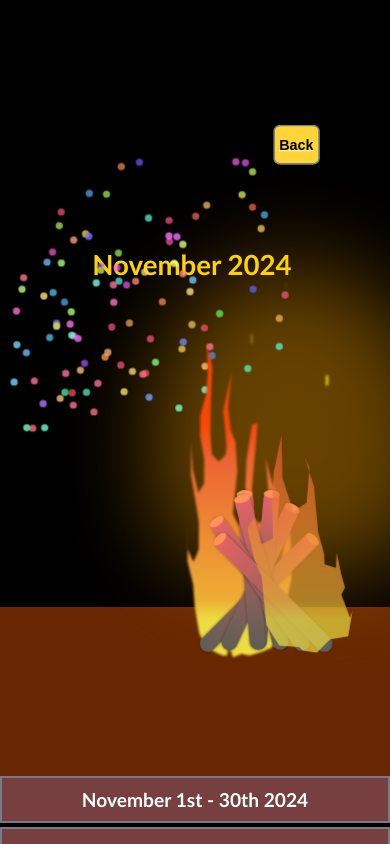
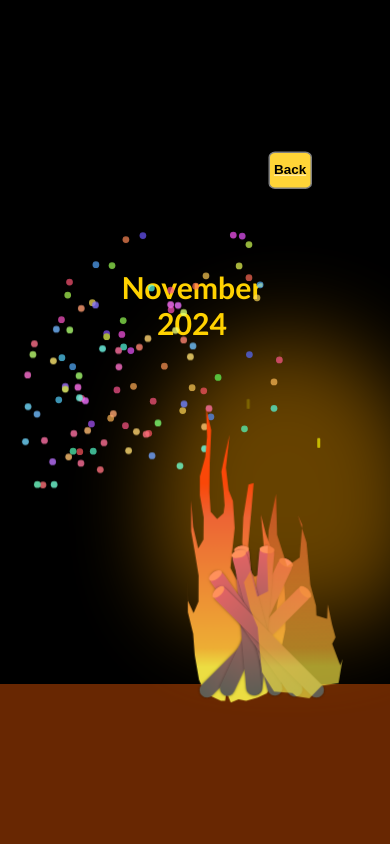
Before and after one commit to JillThomas799/thomasfamilyblog-2024-2025git, a React (Create React App) app: page /november2024 in a window 390 px wide. Built offline with nearby package versions, Linux system fonts and the light colour scheme.

Commit message:
Modifications November 2024, bonfire animations and September hyperlink settings

```diff
--- a/src/November2024.css
+++ b/src/November2024.css
@@ -347,6 +347,14 @@
     -o-transform: scale(0.8)  ;
 }
 
+.titleNovember{
+  color: #ffd200;
+  font-weight: bold;
+  font-size: 56px;
+  margin-top: 25%;
+
+}
+
 /* .pyro{
   transform: scale(0.9)  ;
   -webkit-transform: scale(0.9)  ;
--- a/src/September2024.css
+++ b/src/September2024.css
@@ -36,7 +36,7 @@
 .LinkSeptember{
   color:#585123;
   font-weight: bold;
-  font-size: 1.0rem;
+  font-size: 1.1rem;
 }
 
 .SeptemberheaderDisplay{
--- a/src/components/BonfireAnimation.css
+++ b/src/components/BonfireAnimation.css
@@ -269,10 +269,10 @@ clip-path: polygon(44% 99%, 41% 99%, 35% 98%, 29% 97%, 24% 93%, 21% 86%, 20% 80%
 
 @media screen and (max-width: 401px){
   .FireworkContainer{
-    transform: scale(0.8) ;
-    -webkit-transform: scale(0.8) ;
-    -moz-transform: scale(0.8) ;
-    -ms-transform: scale(0.8) ;
-    -o-transform: scale(0.8) ;
+    transform: scale(0.75) ;
+    -webkit-transform: scale(0.75) ;
+    -moz-transform: scale(0.75) ;
+    -ms-transform: scale(0.75) ;
+    -o-transform: scale(0.75) ;
 }
 }
```
